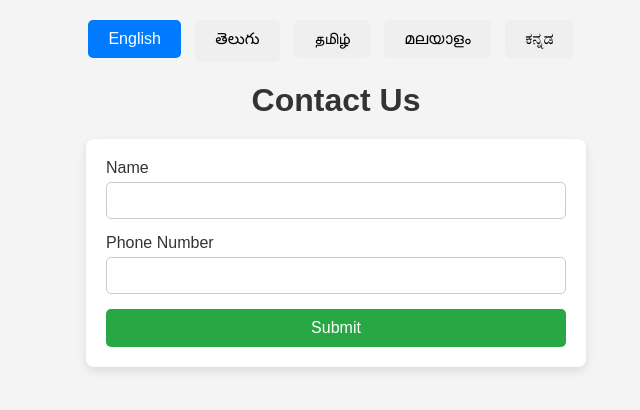
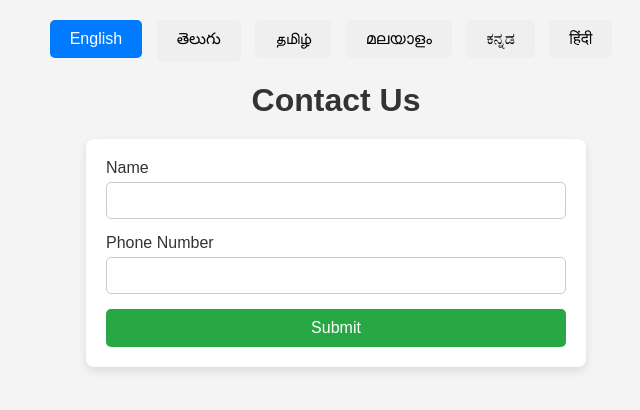
Before and after one commit to ArainItTech/contact-form, a website: page public/index.html in a window 1280 px wide. Shown: the whole page, without its empty margins (304-944 px from the left). Drawn offline with Linux system fonts and the light colour scheme.

Commit message:
include hindi

```diff
--- a/public/index.html
+++ b/public/index.html
@@ -106,6 +106,7 @@
         <button id="btn-tn" onclick="setLanguage('tn')">தமிழ்</button>
         <button id="btn-kl" onclick="setLanguage('kl')">മലയാളം</button>
         <button id="btn-ka" onclick="setLanguage('ka')">ಕನ್ನಡ</button>
+        <button id="btn-hi" onclick="setLanguage('ka')">हिंदी</button>
     </div>
 
     <h1 id="contactHeading">Contact Us</h1>
@@ -178,6 +179,7 @@
             document.getElementById('btn-ka').classList.remove('active');
             document.getElementById('btn-kl').classList.remove('active');
             document.getElementById('btn-tn').classList.remove('active');
+            document.getElementById('btn-hi').classList.remove('active');
             document.getElementById(`btn-${language}`).classList.add('active');
         }
 
```
